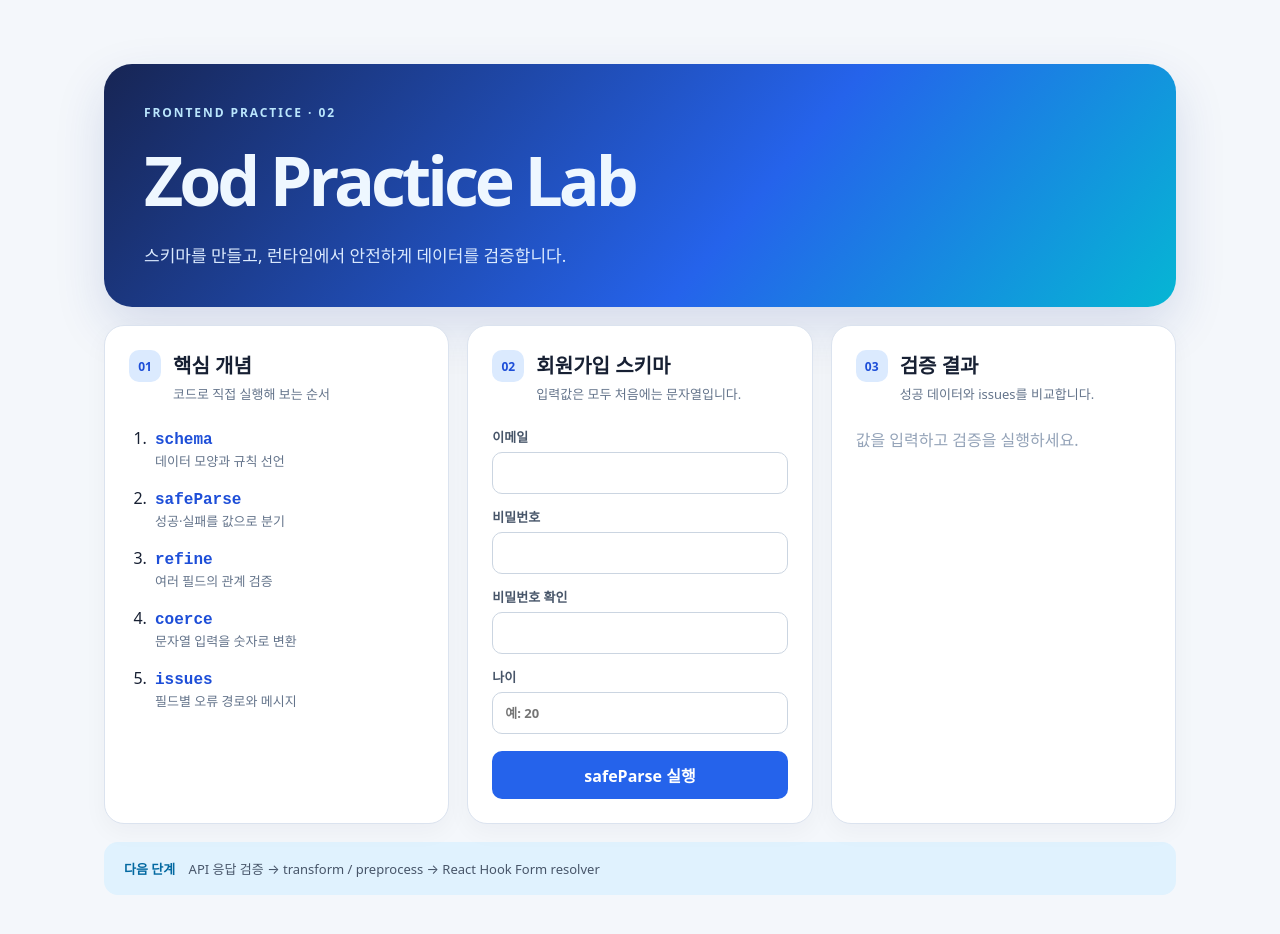
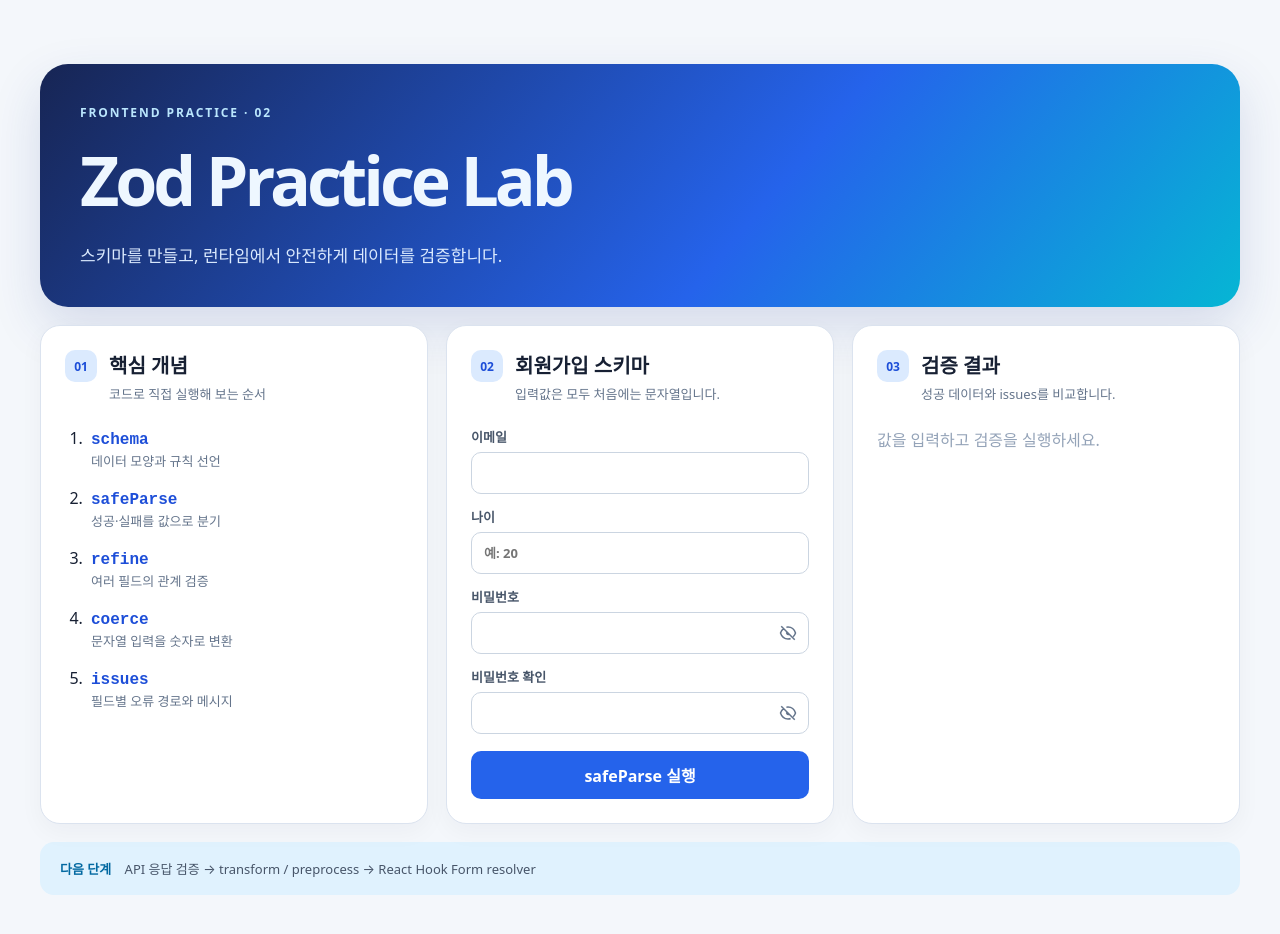
Before and after one commit to dota-pilot1/sample-pkt-project, a Next.js app in the folder prac-front/prac-zod/: page / in a window 1280 px wide. Shown: the top 934 px of the page. Built offline with nearby package versions, Linux system fonts and the light colour scheme.

Commit message:
feat(front): refine zod lab spacing and password visibility

```diff
--- a/prac-front/prac-zod/src/app/globals.css
+++ b/prac-front/prac-zod/src/app/globals.css
@@ -1,6 +1,6 @@
 * { box-sizing: border-box; }
 body { margin: 0; background: #f4f7fb; color: #172033; font-family: ui-sans-serif, system-ui, -apple-system, sans-serif; }
-.shell { max-width: 1120px; margin: 0 auto; padding: 64px 24px 48px; }
+.shell { max-width: 1240px; margin: 0 auto; padding: 64px 20px 48px; }
 .hero { padding: 40px; border-radius: 28px; color: #eef7ff; background: linear-gradient(130deg, #172554, #2563eb 60%, #06b6d4); box-shadow: 0 20px 50px #1e3a8a25; }
 .eyebrow { margin: 0 0 12px; color: #bae6fd; font-size: 12px; font-weight: 800; letter-spacing: .16em; }
 h1 { margin: 0; font-size: clamp(36px, 7vw, 68px); letter-spacing: -.06em; }
@@ -12,6 +12,7 @@
 h2 { margin: 0; font-size: 20px; } .card-title p { margin: 5px 0 0; color: #64748b; font-size: 13px; }
 .topics { display: grid; gap: 16px; margin: 0; padding-left: 22px; } .topics li { padding-left: 4px; } .topics b { display: block; color: #1d4ed8; font-family: ui-monospace, monospace; } .topics span { color: #64748b; font-size: 13px; }
 .form { display: grid; gap: 13px; } label { display: grid; gap: 6px; color: #475569; font-size: 13px; font-weight: 700; } input { width: 100%; border: 1px solid #cbd5e1; border-radius: 10px; padding: 11px 12px; color: #172033; font: inherit; outline: none; } input:focus { border-color: #2563eb; box-shadow: 0 0 0 3px #2563eb18; }
+.password-input { position: relative; display: block; } .password-input input { padding-right: 44px; } .icon-button { position: absolute; right: 4px; top: 50%; display: grid; place-items: center; width: 34px; height: 34px; margin: 0; padding: 7px; transform: translateY(-50%); color: #64748b; background: transparent; } .icon-button:hover { color: #1d4ed8; background: #eff6ff; } .icon-button svg { width: 18px; height: 18px; }
 button { margin-top: 4px; border: 0; border-radius: 10px; padding: 12px; color: white; background: #2563eb; font: inherit; font-weight: 800; cursor: pointer; } button:hover { background: #1d4ed8; }
 .empty { color: #94a3b8; } .success, .errors { display: grid; gap: 10px; margin: 0; padding-left: 20px; font-size: 13px; } .success { color: #047857; } .errors { color: #dc2626; } pre { overflow: auto; margin-top: 22px; padding: 14px; border-radius: 12px; color: #dbeafe; background: #172033; font-size: 12px; }
 footer { margin-top: 18px; padding: 17px 20px; border-radius: 14px; color: #475569; background: #e0f2fe; font-size: 13px; } footer span { margin-right: 10px; color: #0369a1; font-weight: 900; }
--- a/prac-front/prac-zod/src/app/page.tsx
+++ b/prac-front/prac-zod/src/app/page.tsx
@@ -16,10 +16,17 @@
 type FormState = { email: string; password: string; passwordConfirm: string; age: string };
 const initialForm: FormState = { email: "", password: "", passwordConfirm: "", age: "" };
 
+function EyeIcon({ closed = false }: { closed?: boolean }) {
+  return closed
+    ? <svg aria-hidden="true" viewBox="0 0 24 24" fill="none" stroke="currentColor" strokeWidth="2"><path d="m3 3 18 18M10.6 10.6a2 2 0 0 0 2.8 2.8M9.9 4.2A10.8 10.8 0 0 1 12 4c5.2 0 8.7 4 10 8a12.8 12.8 0 0 1-3.1 5.1M6.2 6.2C3.9 7.7 2.6 10.1 2 12c1.3 4 4.8 8 10 8 1.3 0 2.5-.2 3.5-.7" /></svg>
+    : <svg aria-hidden="true" viewBox="0 0 24 24" fill="none" stroke="currentColor" strokeWidth="2"><path d="M2 12s3.5-8 10-8 10 8 10 8-3.5 8-10 8S2 12 2 12Z" /><circle cx="12" cy="12" r="3" /></svg>;
+}
+
 export default function HomePage() {
   const [form, setForm] = useState(initialForm);
   const [result, setResult] = useState<string[]>([]);
   const [parsed, setParsed] = useState<Record<string, unknown> | null>(null);
+  const [visiblePasswords, setVisiblePasswords] = useState({ password: false, passwordConfirm: false });
 
   function validate() {
     const outcome = signupSchema.safeParse(form);
@@ -37,7 +44,8 @@
     <section className="grid">
       <article className="card"><div className="card-title"><span>01</span><div><h2>핵심 개념</h2><p>코드로 직접 실행해 보는 순서</p></div></div><ol className="topics"><li><b>schema</b><span>데이터 모양과 규칙 선언</span></li><li><b>safeParse</b><span>성공·실패를 값으로 분기</span></li><li><b>refine</b><span>여러 필드의 관계 검증</span></li><li><b>coerce</b><span>문자열 입력을 숫자로 변환</span></li><li><b>issues</b><span>필드별 오류 경로와 메시지</span></li></ol></article>
       <article className="card"><div className="card-title"><span>02</span><div><h2>회원가입 스키마</h2><p>입력값은 모두 처음에는 문자열입니다.</p></div></div><div className="form">
-        {([['email','이메일','email'],['password','비밀번호','password'],['passwordConfirm','비밀번호 확인','password'],['age','나이','text']] as const).map(([name, label, type]) => <label key={name}>{label}<input type={type} value={form[name]} onChange={(event) => setForm((current) => ({ ...current, [name]: event.target.value }))} placeholder={name === 'age' ? '예: 20' : undefined} /></label>)}
+        {([['email','이메일','email'],['age','나이','text']] as const).map(([name, label, type]) => <label key={name}>{label}<input type={type} value={form[name]} onChange={(event) => setForm((current) => ({ ...current, [name]: event.target.value }))} placeholder={name === 'age' ? '예: 20' : undefined} /></label>)}
+        {([['password','비밀번호'],['passwordConfirm','비밀번호 확인']] as const).map(([name, label]) => <label key={name}>{label}<span className="password-input"><input type={visiblePasswords[name] ? "text" : "password"} value={form[name]} onChange={(event) => setForm((current) => ({ ...current, [name]: event.target.value }))} /><button type="button" className="icon-button" aria-label={visiblePasswords[name] ? `${label} 숨기기` : `${label} 보기`} onClick={() => setVisiblePasswords((current) => ({ ...current, [name]: !current[name] }))}><EyeIcon closed={!visiblePasswords[name]} /></button></span></label>)}
         <button type="button" onClick={validate}>safeParse 실행</button>
       </div></article>
       <article className="card result-card"><div className="card-title"><span>03</span><div><h2>검증 결과</h2><p>성공 데이터와 issues를 비교합니다.</p></div></div>{result.length === 0 ? <p className="empty">값을 입력하고 검증을 실행하세요.</p> : <ul className={parsed ? "success" : "errors"}>{result.map((item) => <li key={item}>{item}</li>)}</ul>}{parsed && <pre>{JSON.stringify(parsed, null, 2)}</pre>}</article>
```
